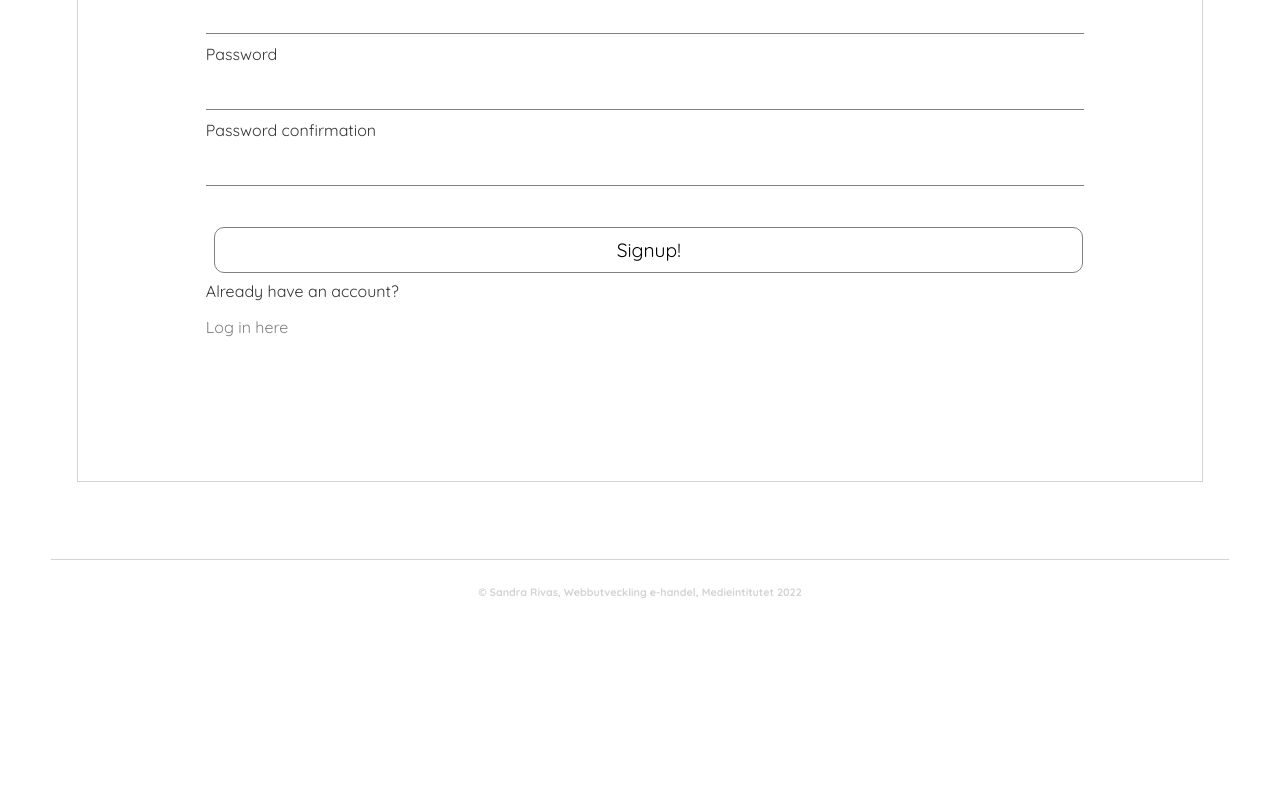
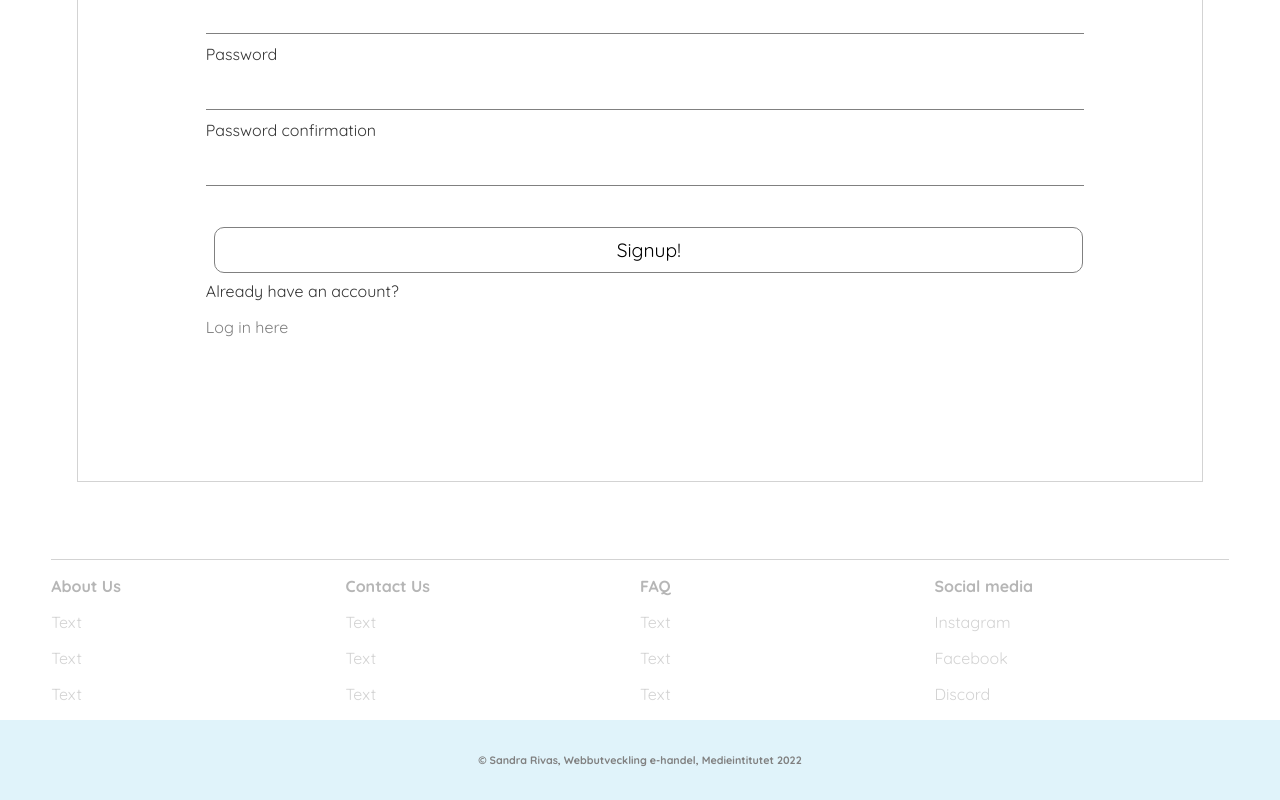
Before and after one commit to Sandra-beep/sandrasapp-test, a React (Create React App) app: page /signup in a window 1280 px wide. Shown: the part 689-1489 px from the top of the page. Before the commit the page ends 1313 px from the top, so only its background shows below. Built offline with nearby package versions, Linux system fonts and the light colour scheme.

Commit message:
better footer

```diff
--- a/src/comp/Footer.js
+++ b/src/comp/Footer.js
@@ -3,9 +3,37 @@ import React from 'react';
 function Footer() {
 
     return (
-        <div className="footer">
-            <h6>&copy; Sandra Rivas, Webbutveckling e-handel, Medieintitutet {new Date().getUTCFullYear()}</h6>
-        </div>
+        <>
+            <div className="footer-wrap">
+                <div className='f-column'>
+                    <p className='footer-title'>About Us</p>
+                    <p className='footer-txtrow'>Text</p>
+                    <p className='footer-txtrow'>Text</p>
+                    <p className='footer-txtrow'>Text</p>
+                </div>
+                <div className='f-column'>
+                    <p className='footer-title'>Contact Us</p>
+                    <p className='footer-txtrow'>Text</p>
+                    <p className='footer-txtrow'>Text</p>
+                    <p className='footer-txtrow'>Text</p>
+                </div>
+                <div className='f-column'>
+                    <p className='footer-title'>FAQ</p>
+                    <p className='footer-txtrow'>Text</p>
+                    <p className='footer-txtrow'>Text</p>
+                    <p className='footer-txtrow'>Text</p>
+                </div>
+                <div className='f-column'>
+                    <p className='footer-title'>Social media</p>
+                    <p className='footer-txtrow'>Instagram</p>
+                    <p className='footer-txtrow'>Facebook</p>
+                    <p className='footer-txtrow'>Discord</p>
+                </div>
+            </div>
+            <div className='footer-copyright'>
+                    <h6>&copy; Sandra Rivas, Webbutveckling e-handel, Medieintitutet {new Date().getUTCFullYear()}</h6>
+            </div>
+        </>
     );
 }
 
--- a/src/index.css
+++ b/src/index.css
@@ -229,15 +229,36 @@ input {
 
 /* ----------------Footer-----------------*/
 
-.footer {
+.footer-wrap {
+  display: flex;
+  justify-content: flex-start;
+  flex-wrap: wrap;
   margin: 0vw 4vw;
-  text-align: center;
   color: lightgray;
   border-top: 1px solid lightgray;
   border-left: 0px;
   border-right: 0px;
   border-bottom: 0px;
 }
+
+.f-column {
+  width: 25%;
+}
+
+.footer-title {
+  font-weight: bold;
+  color: rgb(182, 182, 182);
+}
+
+.footer-copyright {
+    color: gray;
+    background-color: rgb(224, 243, 250);
+    width: 100%;
+    height: 10vh;
+    display: flex;
+    justify-content: center;
+    align-items: center;
+  }
 
 /* ----------------BREAKPOINTS-----------------*/
 
@@ -290,4 +311,16 @@ input {
     justify-content: center;
     flex-flow: column wrap;
   }
+
+  .footer-wrap {
+    display: flex;
+    justify-content: center;
+    align-items: center;
+    flex-flow: wrap row;
+  }
+
+  .f-column {
+    width: 50%;
+  }
+
 }
```
Also changed, not shown: src/img/Podfile.png (added).
